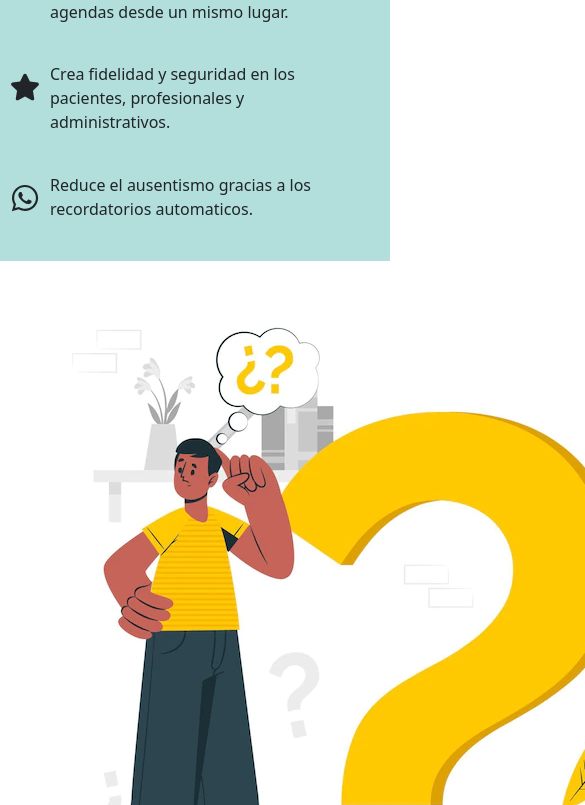
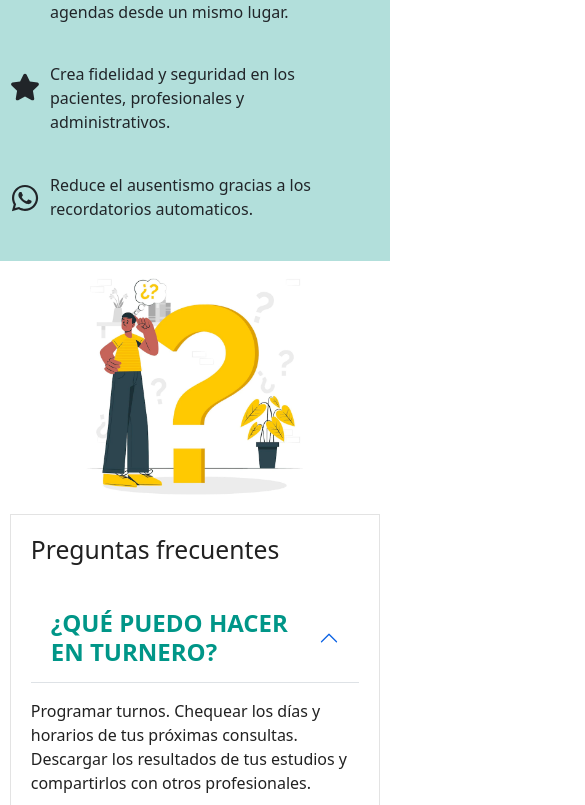
Before and after one commit to cdoller/turnero-front, a React (Create React App) app: page / in a window 390 px wide. Shown: the part 2102-2907 px from the top of the page, 585 px wide, since content can reach past the window. Built offline with nearby package versions, Linux system fonts and the light colour scheme.

Commit message:
sass compilado, todo okey

```diff
--- a/src/assets/css/Acordion.css
+++ b/src/assets/css/Acordion.css
@@ -4,8 +4,9 @@
   padding: 20px;
   background-color: white;
   border: 1px solid #E3E3E3;
-  margin-left: 400px;
-  box-sizing: border-box;
+  margin-right: 50px;
+  /*BOTON ACORDEON*/
+  /*HEADER ACORDION ITEM*/
 }
 .ContenedorAcordeon h2 {
   color: #212121;
@@ -16,8 +17,6 @@
 .ContenedorAcordeon .acordeon-texto {
   color: #212121;
   background-color: white;
-  padding: 30px;
-  margin: 0px 20px;
 }
 .ContenedorAcordeon .AcordeonItem {
   border-top: none;
@@ -41,7 +40,6 @@
   --bs-accordion-btn-focus-border-color:white;
   --bs-accordion-btn-focus-box-shadow: white;
 }
-
 .ContenedorAcordeon .accordion-button:active {
   --bs-accordion-active-color: #00796B;
 }
@@ -58,3 +56,17 @@
 .ContenedorAcordeon .accordion-header:active {
   padding-bottom: 0px;
 }
+
+@media screen and (max-width: 425px) {
+  .ContenedorAcordeon {
+    width: 95%;
+    padding: 0px;
+    background-color: white;
+    border: 1px solid #E3E3E3;
+    margin-right: 0px;
+    overflow: scroll;
+  }
+  .accordion-button {
+    font-size: 1rem;
+  }
+}
--- a/src/assets/css/Pyr.css
+++ b/src/assets/css/Pyr.css
@@ -1,10 +1,37 @@
 .pyr {
   display: flex;
-  justify-content: center;
+  justify-content: flex-end;
   align-items: center;
-  *background-image: url(../statics/preguntas.webp);
-  *background-repeat: no-repeat;
-  *background-position: right;
   height: 100vh;
   width: 100vw;
+  box-sizing: border-box;
 }
+
+.imagen-acordeon {
+  width: 700px;
+}
+
+.imagen-acordeon-2 {
+  display: none;
+}
+
+@media screen and (max-width: 425px) {
+  .pyr {
+    display: flex;
+    flex-direction: column;
+    justify-content: space-evenly;
+    align-items: center;
+    height: 100vh;
+    width: 100vw;
+    box-sizing: border-box;
+    overflow: scroll;
+  }
+  .imagen-acordeon {
+    display: none;
+  }
+  .imagen-acordeon-2 {
+    display: block;
+    width: auto;
+    height: 30vh;
+  }
+}
--- a/src/assets/css/variables.css
+++ b/src/assets/css/variables.css
@@ -1,4 +1,3 @@
-
 /*
 main {
     a {
--- a/src/assets/sass/Footer.scss
+++ b/src/assets/sass/Footer.scss
@@ -4,13 +4,13 @@
 footer {
     font-size: 16px;
     width: 100%;
-    background-color: $dark-primary;
+    background-color: $dark-primary-color;
     padding: 10px 20px;
     display: flex;
     justify-content: space-between;
     align-items: center;
     p{
         margin: 0px;
-        color: $text-icons;
+        color: $text-icons-color;
     }
 }
--- a/src/assets/sass/Producto.scss
+++ b/src/assets/sass/Producto.scss
@@ -5,7 +5,7 @@
     width: 100vw;
     height: 100vh;
     box-sizing: border-box;
-    background-color: $light-primary;
+    background-color: $light-primary-color;
     display: flex;
     justify-content: center;
     align-items: center;
--- a/src/components/Carrousel.js
+++ b/src/components/Carrousel.js
@@ -29,7 +29,6 @@
                 />
                 <Carousel.Caption >
                     <Welcome></Welcome>
-
                 </Carousel.Caption>
             </Carousel.Item>
             <Carousel.Item>
```
Also changed, not shown: src/assets/sass/CarrouselProducto.scss (+5 -5 lines).
